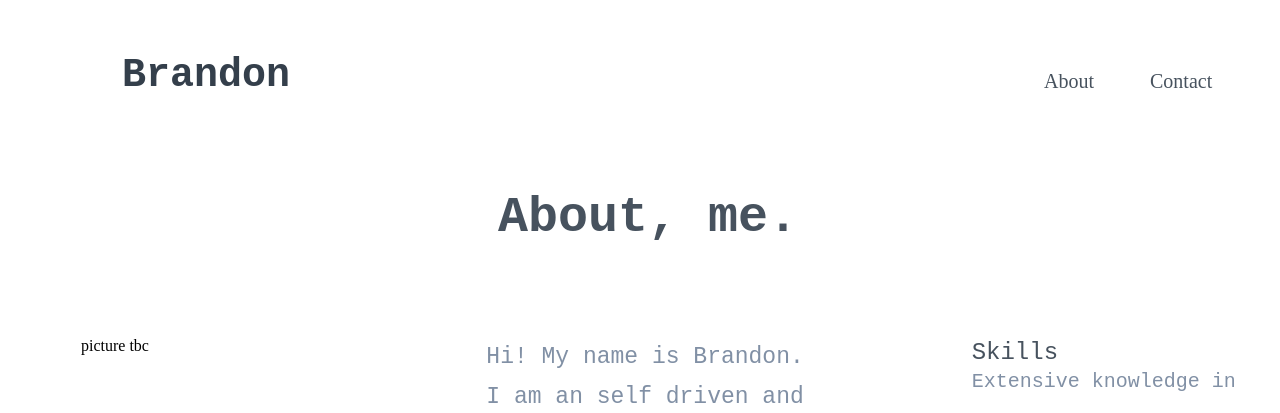
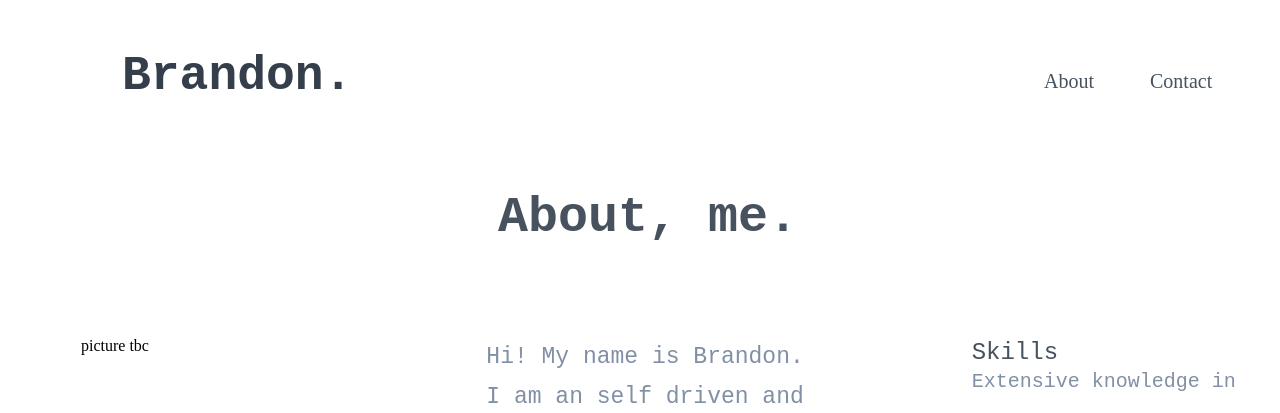
Before and after one commit to woshiHD/woshiHD.github.io, a plain HTML site: page index.html in a window 1280 px wide. Shown: the top 413 px of the page. Drawn offline with Linux system fonts and the light colour scheme.

Commit message:
title edit

```diff
--- a/index.html
+++ b/index.html
@@ -16,7 +16,7 @@
   <div class="max-w-7xl mx-auto px-4 sm:px-6 lg:px-8">
     <div class="header">
       <div class="name">
-        <span class="text-align: left;">Brandon</span>
+        <span class="text-align: left;">Brandon.</span>
       </div>
       <div class="navbar">
         <a href="contact.html">Contact</a>
--- a/style.css
+++ b/style.css
@@ -35,7 +35,7 @@ html, body {
 .name {
   color: #343F4B;
   font-family: "Roboto slab";
-  font-size: 40px;
+  font-size: 48px;
   line-height: 52px;
   width: 173px;
   padding-left: 82px;
```
